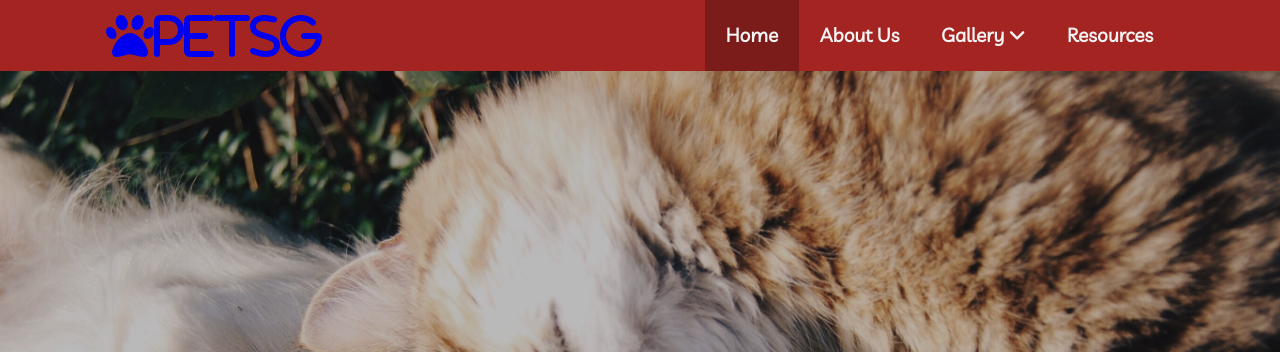
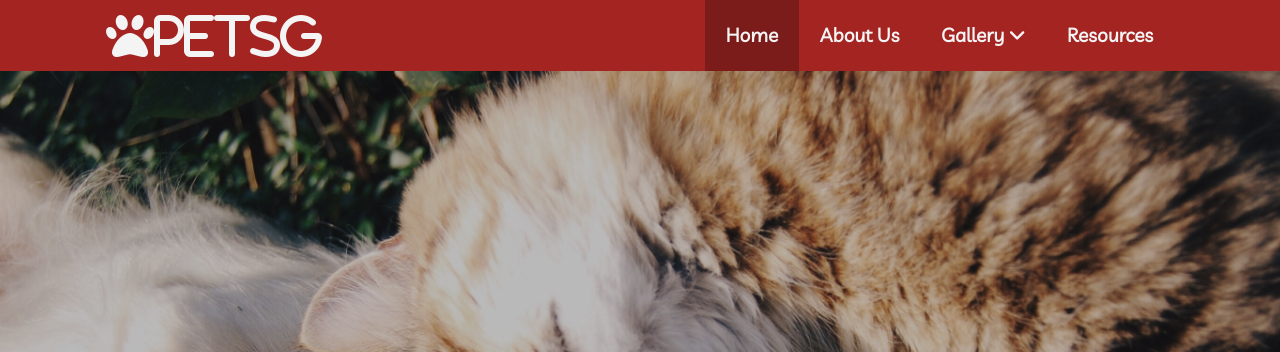
Before and after one commit to segarciat/PetSG, a plain HTML site: page index.html in a window 1280 px wide. In both pictures the pointer is over the link "PetSG". Shown: the top 352 px of the page. Drawn offline with Linux system fonts and the light colour scheme.

Commit message:
Removed all decorations and overrode colors for all pseudo states of an a tag.

```diff
--- a/css/main.css
+++ b/css/main.css
@@ -73,7 +73,8 @@ body {
 a {
   text-decoration: none;
   font-weight: bold; }
-  a:visited {
+  a:visited, a:hover, a:active, a:active {
+    text-decoration: none;
     color: #f4f4f4; }
 
 img {
```
